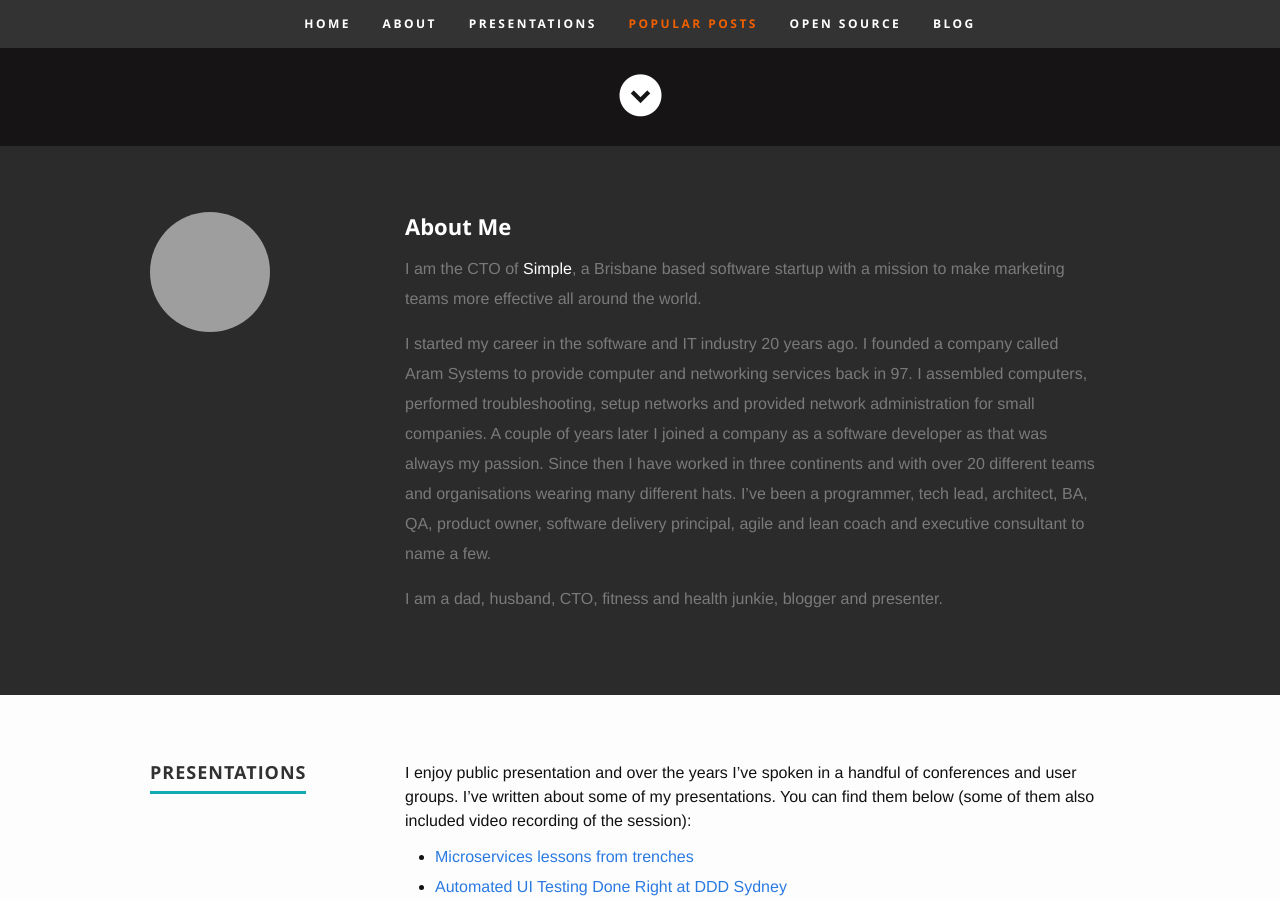
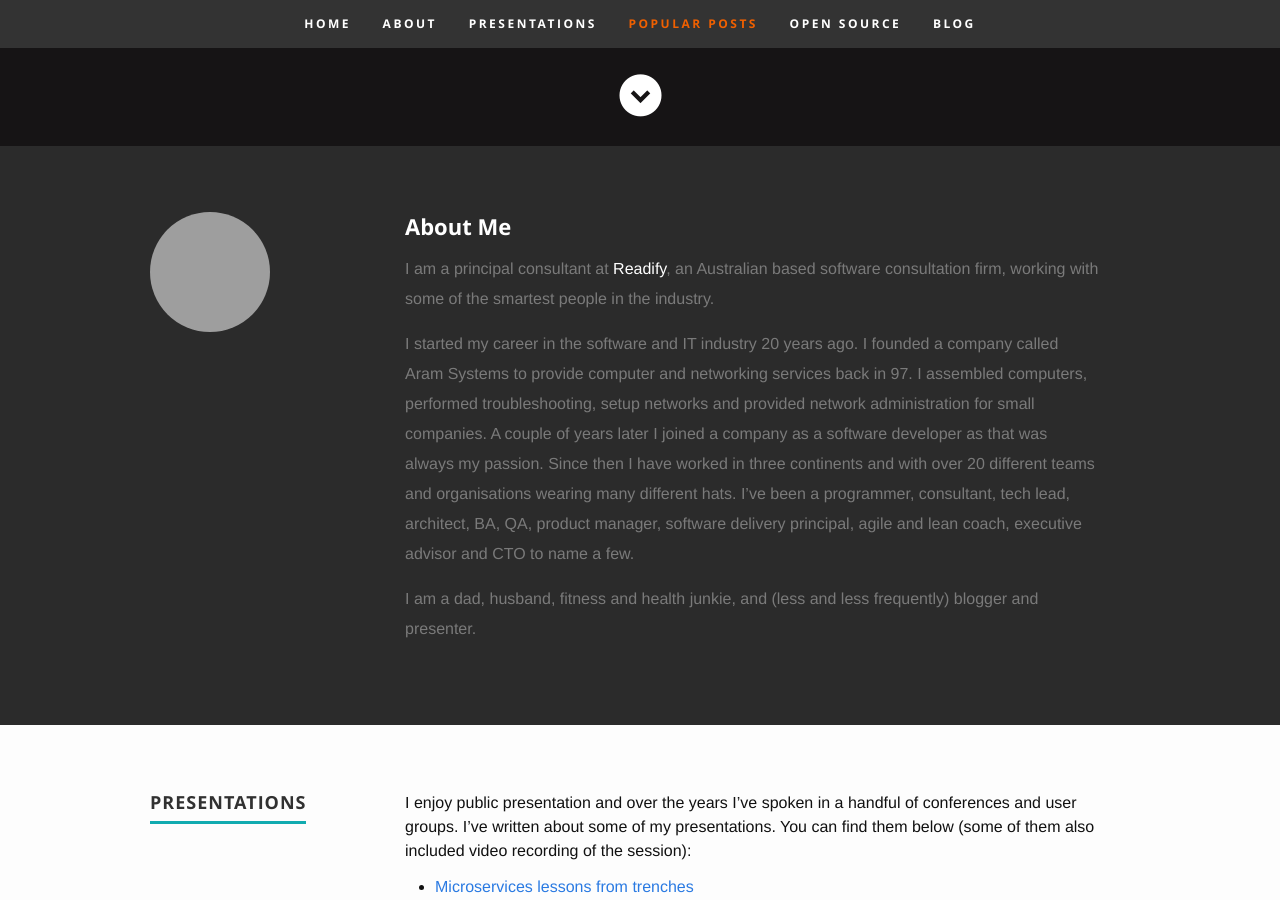
Before and after one commit to MehdiK/mehdik.github.io, a Jekyll site: the page built from index.html, in a window 1280 px wide and 900 px high, scrolled down 784 px. Built offline with Jekyll 4.4.1, drawn with Linux system fonts in a browser that asks for light colours; nearby versions of some CDN libraries; comment, search, counter and statistics services are not loaded; grey boxes are pictures that could not be loaded.

Commit message:
Updated my about me from Simple to Readify

```diff
--- a/index.html
+++ b/index.html
@@ -40,7 +40,7 @@ layout: default
             <h2>About Me</h2>
 
             <p>
-              I am the CTO of <a href="https://simplehq.co/">Simple</a>, a Brisbane based software startup with a mission to make marketing teams more effective all around the world.
+              I am a principal consultant at <a href="https://readify.net/">Readify</a>, an Australian based software consultation firm, working with some of the smartest people in the industry.
             </p>
 
             <p>
@@ -49,11 +49,11 @@ layout: default
               I assembled computers, performed troubleshooting, setup networks and provided network administration for small companies.
               A couple of years later I joined a company as a software developer as that was always my passion.
               Since then I have worked in three continents and with over 20 different teams and organisations wearing many different hats.
-              I’ve been a programmer, tech lead, architect, BA, QA, product owner, software delivery principal, agile and lean coach and executive consultant to name a few.
+              I’ve been a programmer, consultant, tech lead, architect, BA, QA, product manager, software delivery principal, agile and lean coach, executive advisor and CTO to name a few.
             </p>
 
             <p>
-              I am a dad, husband, CTO, fitness and health junkie, blogger and presenter.
+              I am a dad, husband, fitness and health junkie, and (less and less frequently) blogger and presenter.
             </p>
          </div> <!-- end .main-col -->
       </div>
```
